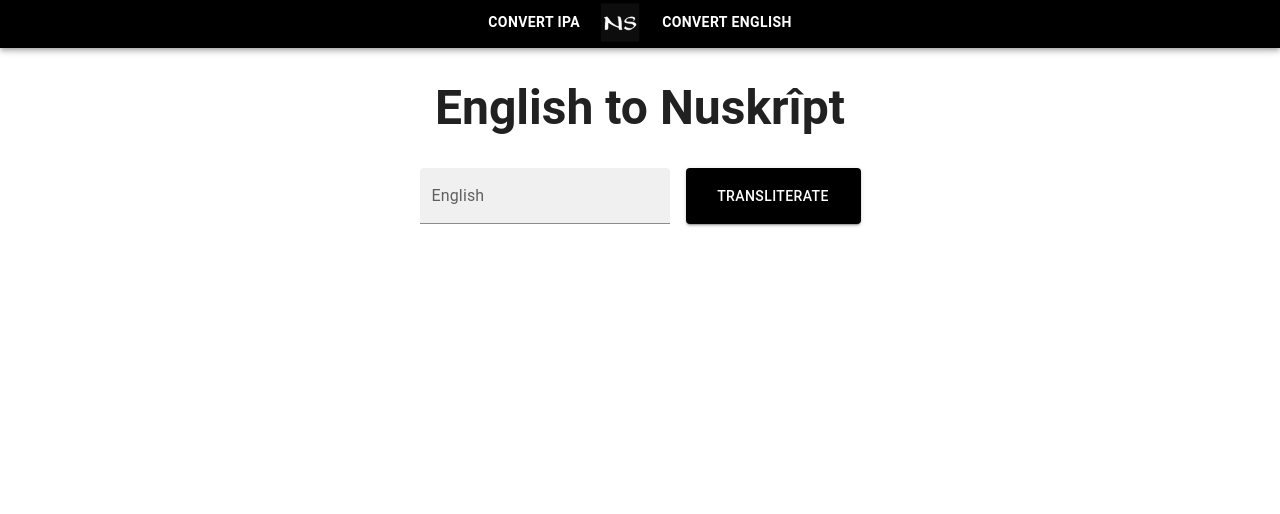
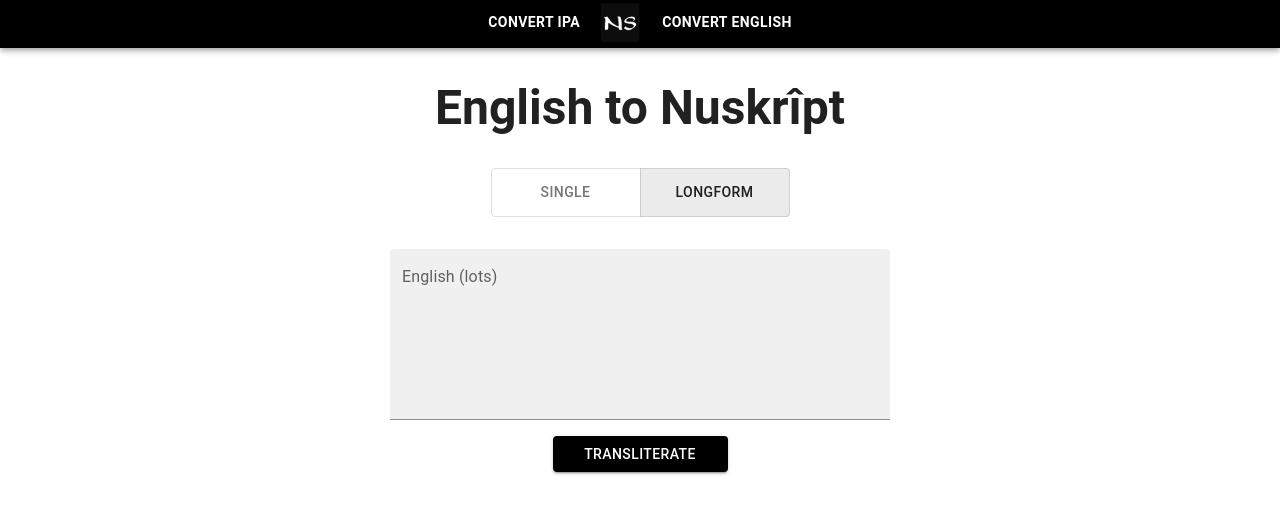
Before and after one commit to braxex/nuscript-transliterator, a Next.js app: page /english in a window 1280 px wide. Shown: the top 514 px of the page. Built offline with nearby package versions, Linux system fonts and the light colour scheme.

Commit message:
add long form display

```diff
--- a/pages/english.js
+++ b/pages/english.js
@@ -1,6 +1,9 @@
 import { useState } from 'react'
 // components
 import Box from '@mui/material/Box'
+import Stack from '@mui/material/Stack'
+import ToggleButton from '@mui/material/ToggleButton'
+import ToggleButtonGroup from '@mui/material/ToggleButtonGroup'
 import Typography from '@mui/material/Typography'
 import Input from '../src/components/Input'
 // handler
@@ -9,16 +12,42 @@ import parHandler from '../src/utils/par-utils'
 
 export default function EnglishTransliterator() {
   const [response, setResponse] = useState(null)
+  const [variant, setVariant] = useState('longform')
+
+  const handleVariant = (e, newVariant) => {
+    setVariant(newVariant)
+    setResponse(null)
+  }
+
   return (
     <>
       <Typography variant="h3" align="center" sx={{ m: '2rem', fontWeight: 'bold' }}>
         English to Nuskrîpt
       </Typography>
-      <Input label="English" handler={engHandler} setResponse={setResponse} longform={true} />
+      <Stack
+        direction="row"
+        justifyContent="center"
+        spacing={2}
+        sx={{ maxWidth: 1140, marginBottom: '2rem' }}>
+        <ToggleButtonGroup value={variant} exclusive onChange={handleVariant}>
+          <ToggleButton sx={{ width: 150 }} value="single">
+            Single
+          </ToggleButton>
+          <ToggleButton sx={{ width: 150 }} value="longform">
+            Longform
+          </ToggleButton>
+        </ToggleButtonGroup>
+      </Stack>
+      <Input
+        label={variant === 'longform' ? 'English (lots)' : 'English (single word)'}
+        handler={variant === 'longform' ? parHandler : engHandler}
+        setResponse={setResponse}
+        longform={variant === 'longform'}
+      />
       <Box sx={{ m: '2rem', mx: '6rem' }}>
         {!!response && !response.success && (
           <Typography variant="h5" align="center" sx={{ fontWeight: 'bold' }}>
-            Sorry, word not found. Try again.
+            Sorry, word not found. Transliterate manually or try again.
           </Typography>
         )}
         {!!response && response.success && (
@@ -29,11 +58,17 @@ export default function EnglishTransliterator() {
               gutterBottom
               sx={{ fontWeight: 'bold', marginTop: '2rem' }}>
               Nuskrîpt:{' '}
-              {response.nuskript || 'Word pronunciation not available. Transliterate manually.'}
+              {response.nuskript ||
+                'Sorry, word pronunciation not available. Transliterate manually or try again.'}
             </Typography>
             {response.pronunciation && (
               <Typography variant="h6" align="center" gutterBottom>
                 IPA: {response.pronunciation.all || response.pronunciation}
+              </Typography>
+            )}
+            {response.word && (
+              <Typography variant="h6" align="center" gutterBottom>
+                Original: {response.word}
               </Typography>
             )}
           </>
--- a/src/components/Input.jsx
+++ b/src/components/Input.jsx
@@ -5,7 +5,7 @@ import Button from '@mui/material/Button'
 import Stack from '@mui/material/Stack'
 import TextField from '@mui/material/TextField'
 
-export default function Input({ label, handler, setResponse }) {
+export default function Input({ label, handler, setResponse, longform }) {
   const [fieldValue, setFieldValue] = useState('')
 
   const handleSubmit = async e => {
@@ -24,13 +24,20 @@ export default function Input({ label, handler, setResponse }) {
         justifyContent: 'center',
         width: '100%',
       }}>
-      <Stack direction="row" alignItems="center" spacing={2} sx={{ maxWidth: 1140 }}>
+      <Stack
+        direction={longform ? 'column' : 'row'}
+        alignItems="center"
+        justifyContent="center"
+        spacing={2}
+        sx={{ maxWidth: 1140 }}>
         <TextField
           label={label}
           variant="filled"
           value={fieldValue}
           onInput={e => setFieldValue(e.target.value)}
-          sx={{ width: 250 }}
+          sx={{ width: longform ? 500 : 250 }}
+          multiline={longform}
+          rows={longform ? 6 : 1}
         />
         <Button variant="contained" type="submit" sx={{ width: 175, height: '100%' }}>
           Transliterate
--- a/src/utils/eng-utils.js
+++ b/src/utils/eng-utils.js
@@ -51,6 +51,7 @@ const engHandler = async input => {
     cachedTransliteration.success = true
     output = cachedTransliteration
   }
+  console.log('output', output)
   return output
 }
 
--- a/src/utils/par-utils.js
+++ b/src/utils/par-utils.js
@@ -31,7 +31,9 @@ const transliterateItem = async item => {
 const parHandler = async input => {
   const inputArray = input.trim().split(' ')
   const transliteratedArray = await Promise.all(inputArray.map(x => transliterateItem(x)))
-  return transliteratedArray.join(' ')
+  const output = { success: true, nuskript: transliteratedArray.join(' '), word: input }
+  console.log('output', output)
+  return output
 }
 
 export default parHandler
```
